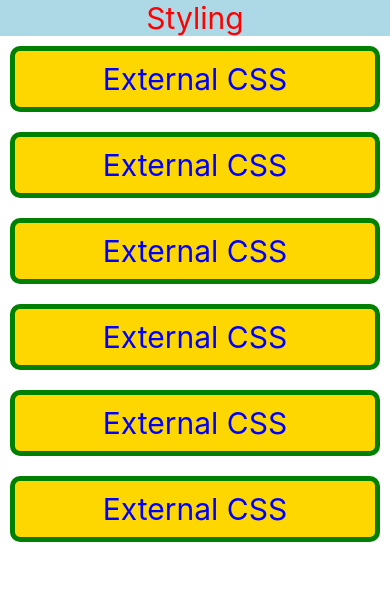
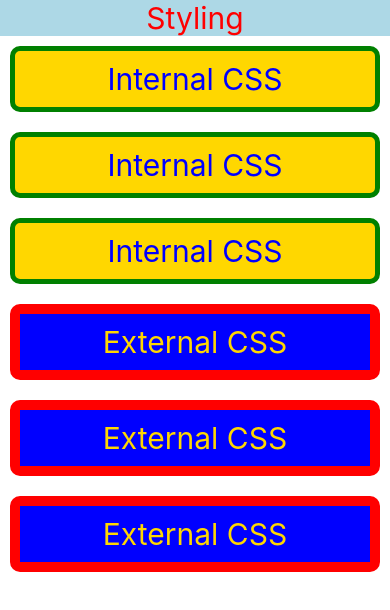
Before and after one commit to AliAzeem92/Learning-React-Native, a React Native app: screen / in a window 390 px wide. Shown: the top 610 px of the page. Built offline with nearby package versions, Linux system fonts and the light colour scheme.

Commit message:
Externel CSS

```diff
--- a/App.tsx
+++ b/App.tsx
@@ -1,5 +1,6 @@
 import React, {useState} from 'react';
 import {Button, Text, View, StyleSheet} from 'react-native';
+import EXStyle from './globleCSS';
 
 const App = () => {
   return (
@@ -13,12 +14,13 @@ const App = () => {
         }}>
         Styling
       </Text>
-      <Text style={style.textBox}>External CSS</Text>
-      <Text style={style.textBox}>External CSS</Text>
-      <Text style={style.textBox}>External CSS</Text>
-      <Text style={style.textBox}>External CSS</Text>
-      <Text style={style.textBox}>External CSS</Text>
-      <Text style={style.textBox}>External CSS</Text>
+      <Text style={style.textBox}>Internal CSS</Text>
+      <Text style={style.textBox}>Internal CSS</Text>
+      <Text style={style.textBox}>Internal CSS</Text>
+      {/* Externel CSS */}
+      <Text style={EXStyle.textBox}>External CSS</Text>
+      <Text style={EXStyle.textBox}>External CSS</Text>
+      <Text style={EXStyle.textBox}>External CSS</Text>
     </View>
   );
 };
--- /dev/null
+++ b/globleCSS.tsx
@@ -0,0 +1,21 @@
+import {StyleSheet} from 'react-native';
+
+const EXStyle = StyleSheet.create({
+  textBox: {
+    fontSize: 30,
+    color: 'gold',
+    backgroundColor: 'blue',
+    padding: 10,
+    textAlign: 'center',
+    textAlignVertical: 'center',
+    marginTop: 10,
+    marginBottom: 10,
+    marginLeft: 10,
+    marginRight: 10,
+    borderRadius: 10,
+    borderWidth: 10,
+    borderColor: 'red',
+  },
+});
+
+export default EXStyle;
```
